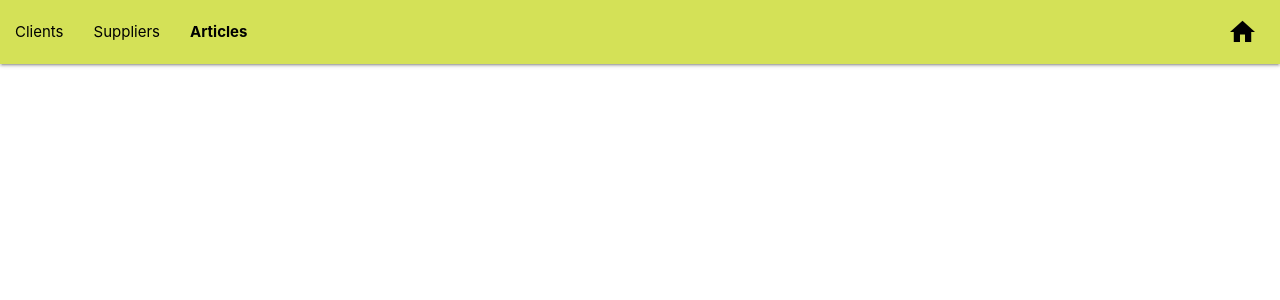
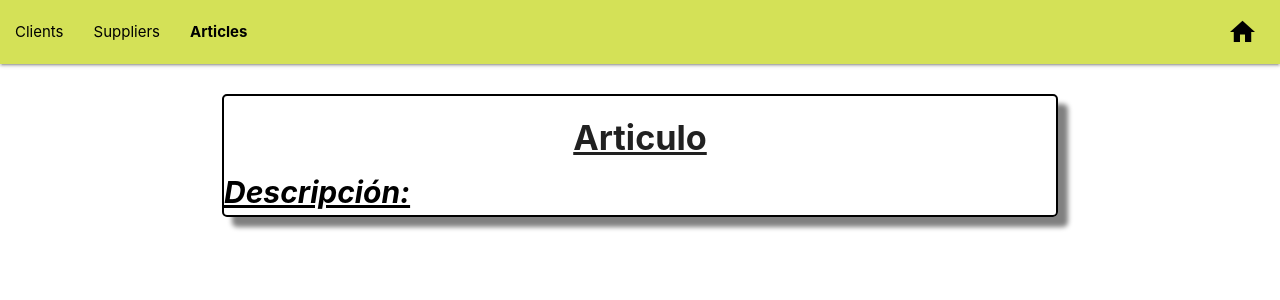
Before and after one commit to utnfrrottads/tp-backend, an Angular app in the folder frontend/: page /articles/articleData/1 in a window 1280 px wide. Shown: the top 300 px of the page. Built offline with nearby package versions, Linux system fonts and the light colour scheme; no server answers.

Commit message:
detalle articulo parcial

```diff
--- a/frontend/src/app/components/articles/article-data/article-data.component.css
+++ b/frontend/src/app/components/articles/article-data/article-data.component.css
@@ -0,0 +1,27 @@
+.planilla {
+    margin: 2em;
+    border-radius: 5px;
+    border-left: 2px solid black;
+    border-right: 2px solid black;
+    border-bottom: 2px solid black;
+    border-top: 2px solid black;
+    box-shadow: 10px 10px 5px grey;
+}
+
+.titulo {
+    text-decoration: underline;
+    font-weight: bold;
+}
+
+.etiqueta {
+    font-size: 2rem;
+    font-style: italic;
+    font-weight: bold;
+    text-decoration: underline;
+}
+
+.contenido {
+    font-size: 1rem;
+    font-size: 2em;
+    text-shadow: 1px 1px;
+}
--- a/frontend/src/app/components/articles/article-data/article-data.component.html
+++ b/frontend/src/app/components/articles/article-data/article-data.component.html
@@ -1,3 +1,8 @@
 <div class="container">
+    <div class="planilla">
+        <h4 class="center-align titulo">Articulo</h4>
+        <label class="black-text etiqueta">Descripción: </label>
+        <span class="contenido">{{ article.descripcion }}</span>
 
+    </div>
 </div>
```
